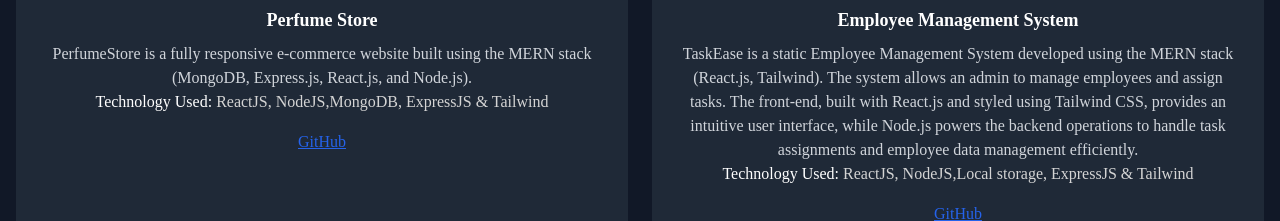
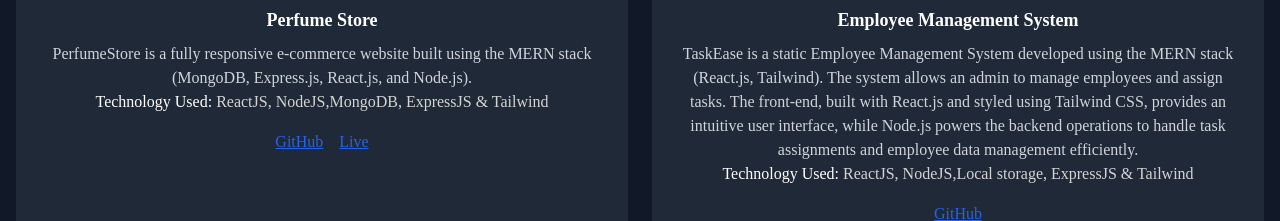
Before and after one commit to durgeshdurga/Portfolio, a React (Vite) app: page /skills in a window 1280 px wide. Shown: the part 1662-1883 px from the top of the page. Built offline with nearby package versions, Linux system fonts and the light colour scheme; what tailwindcss-motion would draw is missing.

Commit message:
Update data.js

```diff
--- a/data.js
+++ b/data.js
@@ -21,7 +21,8 @@ export const skills = [
         subtitle: "MERN Stack",
         description:
             "PerfumeStore is a fully responsive e-commerce website built using the MERN stack (MongoDB, Express.js, React.js, and Node.js).",
-        link: "https://perfumestore-frontend.onrender.com/",
+        link: "https://github.com/durgeshdurga/Portfolio",
+          deployedLink: "https://durgesh-durga-portfolio.netlify.app/",
         technologyUsed: "ReactJS, NodeJS,MongoDB, ExpressJS & Tailwind"
       },
     {
```
